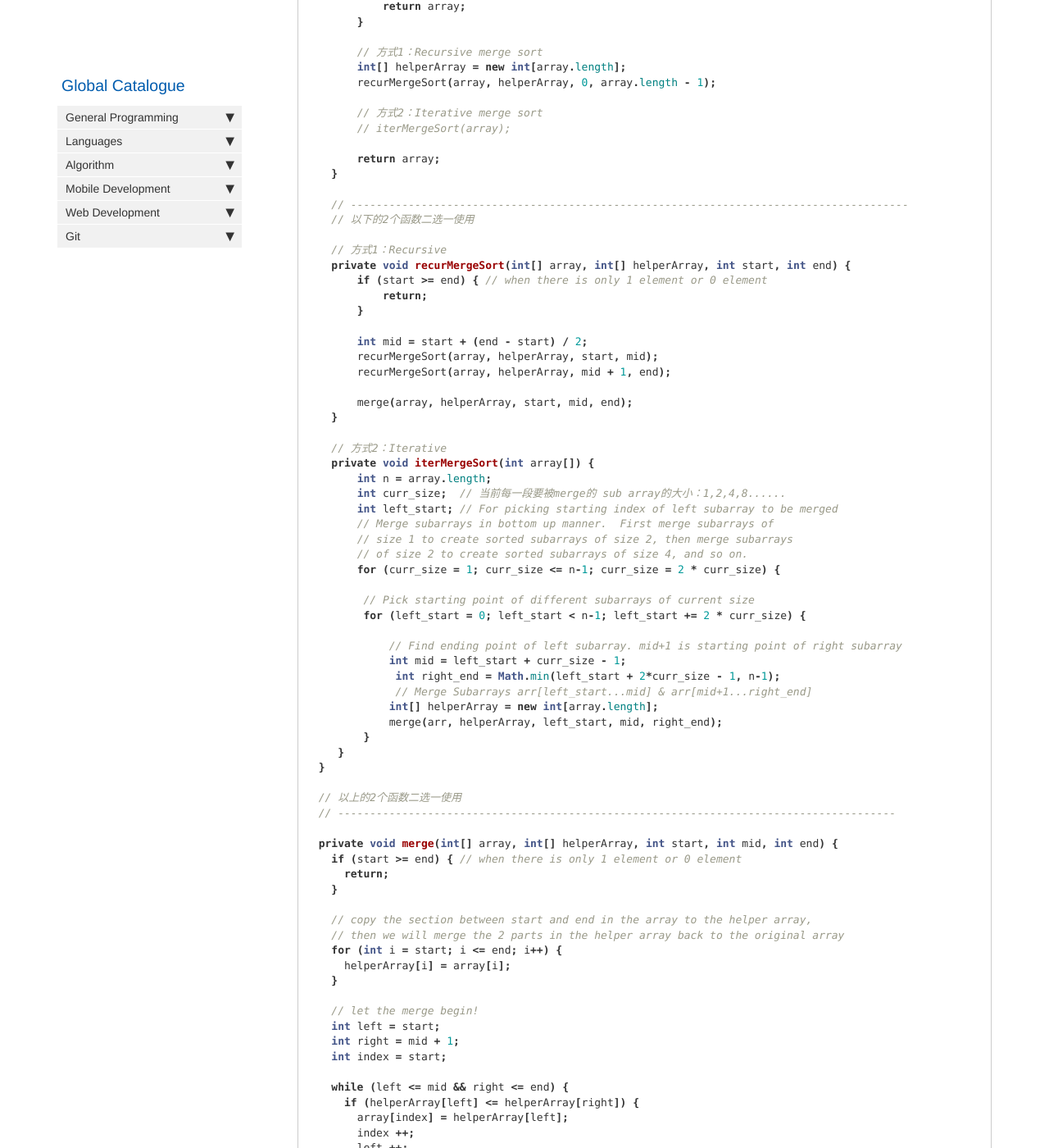
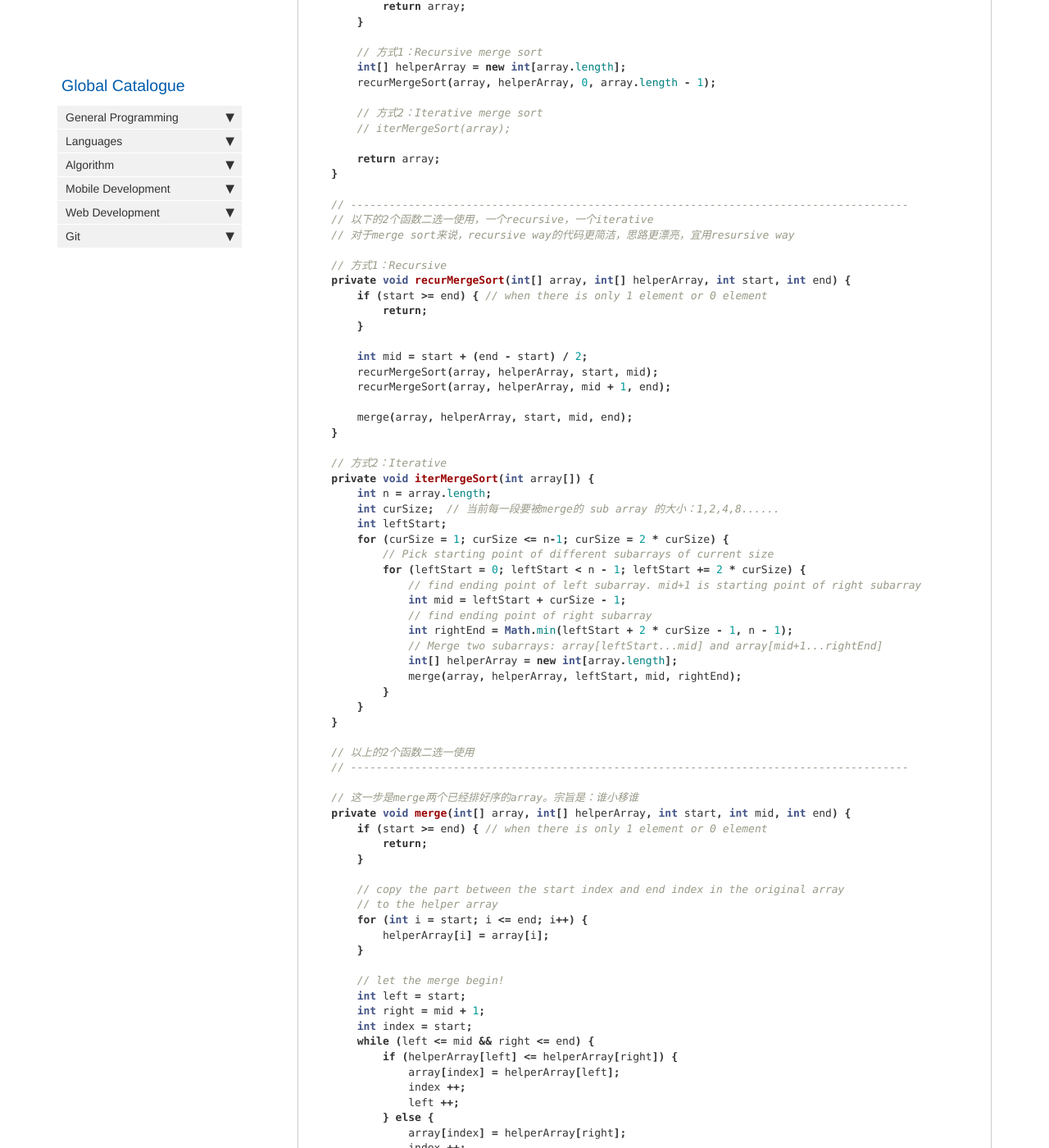
Before and after one commit to HungryOrc/hungryorc.github.io, a Jekyll site: the page built from pages/algorithm/algorithm_merge_sort.md, in a window 1280 px wide and 1400 px high, scrolled down 486 px. Shown: the whole window at 82% size. Built offline with Jekyll 4.4.1, drawn with Linux system fonts in a browser that asks for light colours; nearby versions of some CDN libraries; comment, search, counter and statistics services are not loaded; some of the changed text lies outside the part shown.

Commit message:
Update algorithm_merge_sort.md

````diff
--- a/pages/algorithm/algorithm_merge_sort.md
+++ b/pages/algorithm/algorithm_merge_sort.md
@@ -35,7 +35,8 @@ public class MergeSort {
     }
 
     // ---------------------------------------------------------------------------------------
-    // 以下的2个函数二选一使用
+    // 以下的2个函数二选一使用，一个recursive，一个iterative
+    // 对于merge sort来说，recursive way的代码更简洁，思路更漂亮，宜用resursive way
 
     // 方式1：Recursive
     private void recurMergeSort(int[] array, int[] helperArray, int start, int end) {
@@ -53,66 +54,63 @@ public class MergeSort {
     // 方式2：Iterative
     private void iterMergeSort(int array[]) {
         int n = array.length;
-        int curr_size;  // 当前每一段要被merge的 sub array的大小：1,2,4,8......
-        int left_start; // For picking starting index of left subarray to be merged
-        // Merge subarrays in bottom up manner.  First merge subarrays of
-        // size 1 to create sorted subarrays of size 2, then merge subarrays
-        // of size 2 to create sorted subarrays of size 4, and so on.
-        for (curr_size = 1; curr_size <= n-1; curr_size = 2 * curr_size) {
-
-         // Pick starting point of different subarrays of current size
-         for (left_start = 0; left_start < n-1; left_start += 2 * curr_size) {
-
-             // Find ending point of left subarray. mid+1 is starting point of right subarray
-             int mid = left_start + curr_size - 1;
-              int right_end = Math.min(left_start + 2*curr_size - 1, n-1);
-              // Merge Subarrays arr[left_start...mid] & arr[mid+1...right_end]
-             int[] helperArray = new int[array.length];
-             merge(arr, helperArray, left_start, mid, right_end);
-         }
-     }
-  }
-
-  // 以上的2个函数二选一使用
-  // ---------------------------------------------------------------------------------------
-
-  private void merge(int[] array, int[] helperArray, int start, int mid, int end) {
-    if (start >= end) { // when there is only 1 element or 0 element
-      return;
+        int curSize;  // 当前每一段要被merge的 sub array 的大小：1,2,4,8......
+        int leftStart;
+        for (curSize = 1; curSize <= n-1; curSize = 2 * curSize) {
+            // Pick starting point of different subarrays of current size
+            for (leftStart = 0; leftStart < n - 1; leftStart += 2 * curSize) {
+                // find ending point of left subarray. mid+1 is starting point of right subarray
+                int mid = leftStart + curSize - 1;
+                // find ending point of right subarray
+                int rightEnd = Math.min(leftStart + 2 * curSize - 1, n - 1);
+                // Merge two subarrays: array[leftStart...mid] and array[mid+1...rightEnd]
+                int[] helperArray = new int[array.length];
+                merge(array, helperArray, leftStart, mid, rightEnd);
+            }
+        }
     }
 
-    // copy the section between start and end in the array to the helper array,
-    // then we will merge the 2 parts in the helper array back to the original array
-    for (int i = start; i <= end; i++) {
-      helperArray[i] = array[i];
+    // 以上的2个函数二选一使用
+    // ---------------------------------------------------------------------------------------
+
+    // 这一步是merge两个已经排好序的array。宗旨是：谁小移谁
+    private void merge(int[] array, int[] helperArray, int start, int mid, int end) {
+        if (start >= end) { // when there is only 1 element or 0 element
+            return;
+        }
+
+        // copy the part between the start index and end index in the original array
+        // to the helper array
+        for (int i = start; i <= end; i++) {
+            helperArray[i] = array[i];
+        }
+
+        // let the merge begin!
+        int left = start;
+        int right = mid + 1;
+        int index = start;
+        while (left <= mid && right <= end) {
+            if (helperArray[left] <= helperArray[right]) {
+                array[index] = helperArray[left];
+                index ++;
+                left ++;
+            } else {
+                array[index] = helperArray[right];
+                index ++;
+                right ++;
+            }
+        }
+
+        // if there are still some elements left at the left side, we need to copy them
+        while (left <= mid) {
+            array[index] = helperArray[left];
+            index ++;
+            left ++;
+        }
+
+        // if there are still some elements left at the right side, we do nothing,
+        // since they are already in their rightious position, hahahaha
     }
-
-    // let the merge begin!
-    int left = start;
-    int right = mid + 1;
-    int index = start;
-
-    while (left <= mid && right <= end) {
-      if (helperArray[left] <= helperArray[right]) {
-        array[index] = helperArray[left];
-        index ++;
-        left ++;
-      } else {
-        array[index] = helperArray[right];
-        index ++;
-        right ++;
-      }
-    }
-
-    // if there are still some elements left at the left side, we need to copy them
-    while (left <= mid) {
-      array[index] = helperArray[left];
-      index ++;
-      left ++;
-    }
-    // if there are still some elements left at the right side, we do nothing,
-    // since they are already in their rightious position, haha
-  }
 }
 ```
 
````
